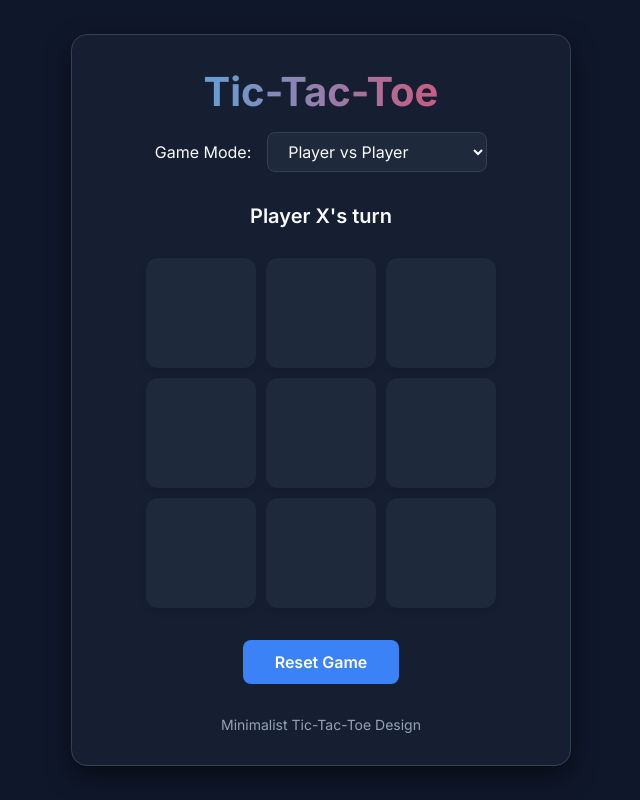
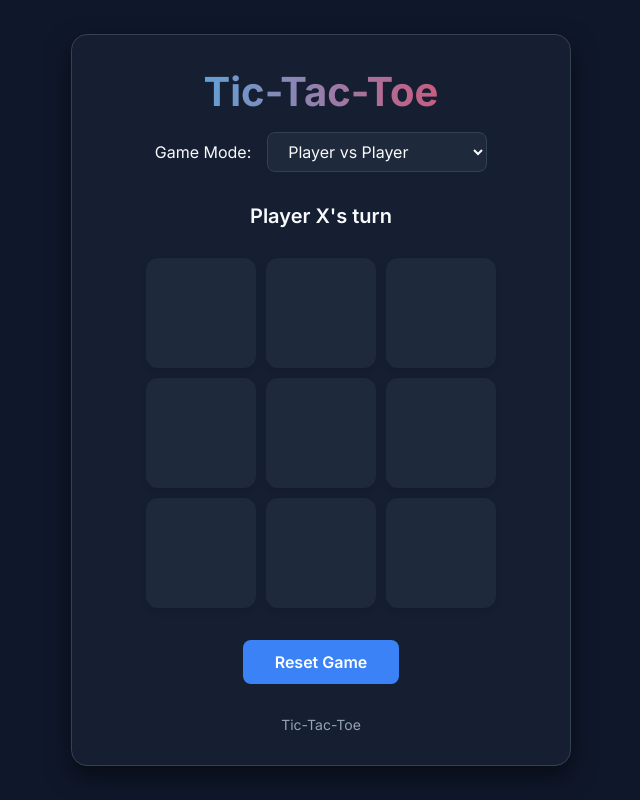
Before and after one commit to scamble/Tic-tac-toe, a plain HTML site: page index.html in a window 1280 px wide. Shown: the whole page, without its empty margins (319-959 px from the left). Drawn offline with Linux system fonts and the light colour scheme.

Commit message:
Update index.html

```diff
--- a/index.html
+++ b/index.html
@@ -41,7 +41,7 @@
         </main>
 
         <footer>
-            <p>Minimalist Tic-Tac-Toe Design</p>
+            <p>Tic-Tac-Toe</p>
         </footer>
     </div>
     <script src="script.js"></script>
```
